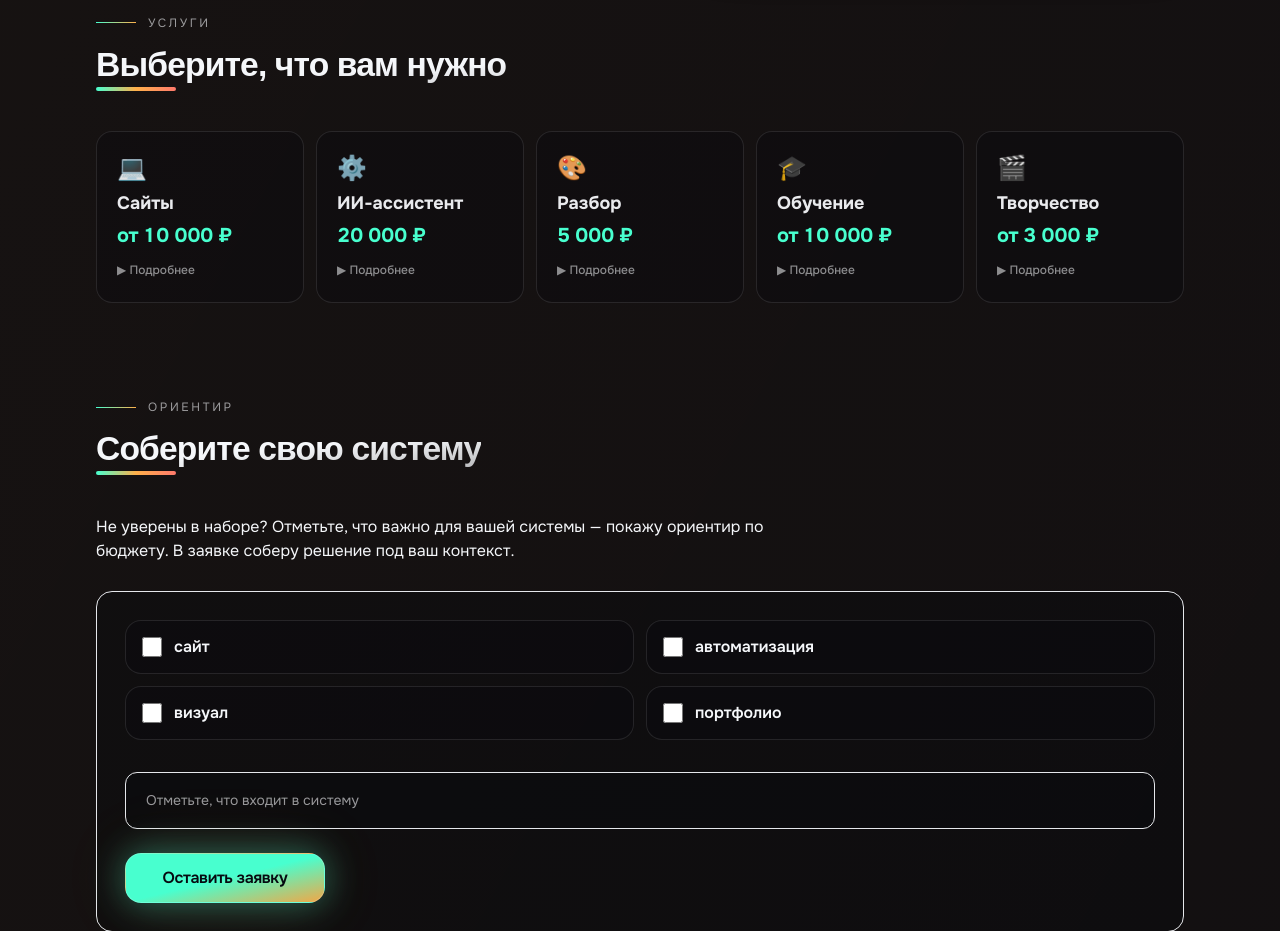
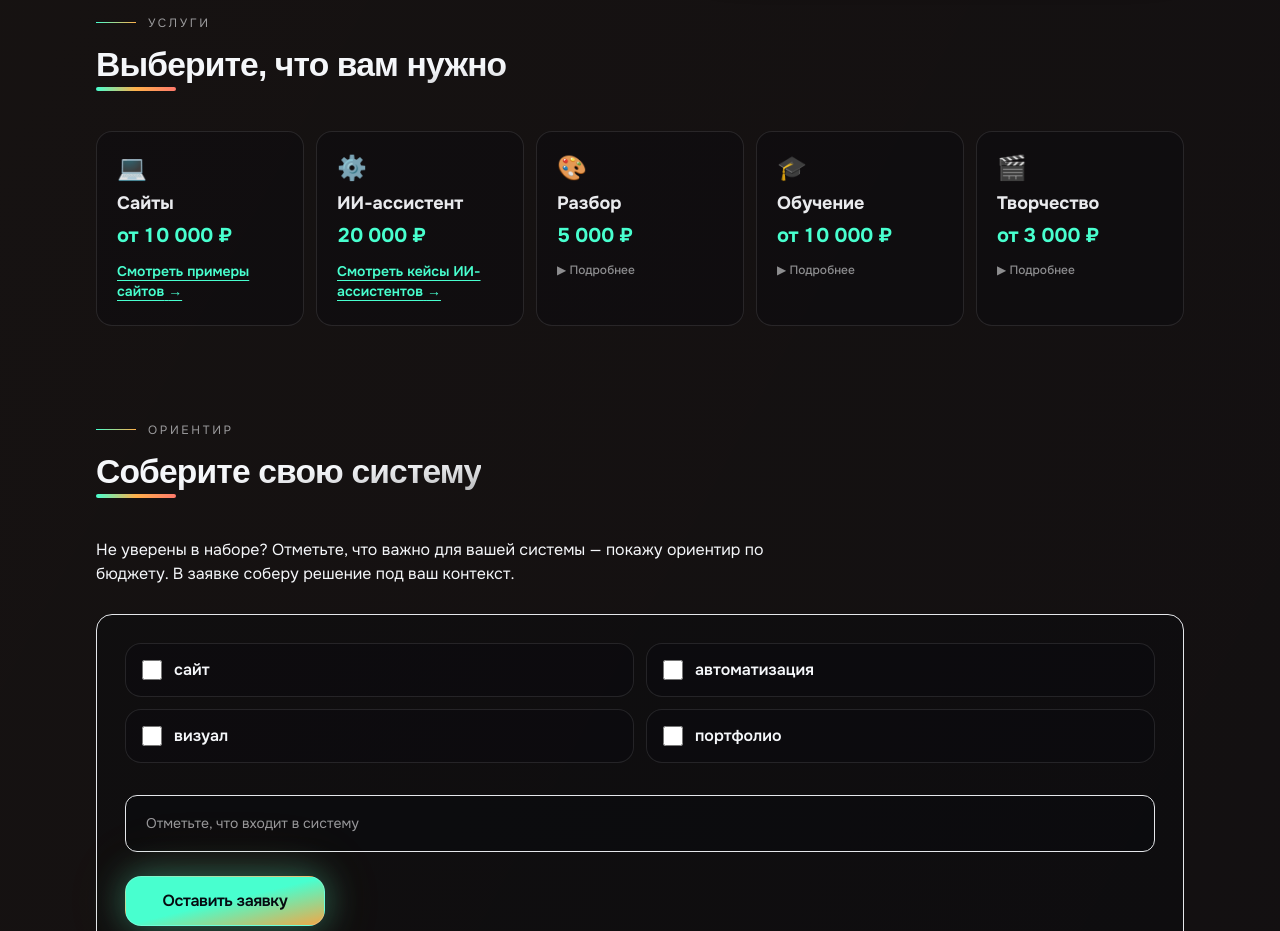
Before and after one commit to snegurkanastena-ux/neiroera-site, a Next.js app: page / in a window 1280 px wide. Shown: the part 920-1851 px from the top of the page. Built offline with nearby package versions, Linux system fonts and the light colour scheme; a web font is replaced by a local one.

Commit message:
Use direct portfolio links in service cards

```diff
--- a/src/components/ServiceOfferGrid.tsx
+++ b/src/components/ServiceOfferGrid.tsx
@@ -1,9 +1,8 @@
 "use client";
 
 import { AnimatePresence, motion, useReducedMotion } from "framer-motion";
-import { useRef, useState } from "react";
+import { useState } from "react";
 import { useI18n } from "../providers/SiteProviders";
-import { Button } from "./ui/Button";
 
 const portfolioUrl = "https://www.xn----8sb1aregjk5f.xn--p1ai/portfolio";
 const portfolioLabels = {
@@ -19,51 +18,59 @@ export function ServiceOfferGrid() {
   const { messages, lang } = useI18n();
   const { cards, expand, collapse } = messages.serviceOffers;
   const [openId, setOpenId] = useState<string | null>(null);
-  const [portfolioId, setPortfolioId] = useState<keyof typeof portfolioLabels | null>(null);
-  const dialog = useRef<HTMLDialogElement>(null);
   const reduceMotion = useReducedMotion();
   const openCard = openId ? cards.find((c) => c.id === openId) : undefined;
-  const portfolioCard = cards.find((card) => card.id === portfolioId);
 
   return (
     <div className="grid grid-cols-1 gap-3 sm:grid-cols-2 lg:grid-cols-3 xl:grid-cols-5">
       {cards.map((card) => {
         const isOpen = openId === card.id;
-        const opensDialog = isPortfolioService(card.id);
+        const cardContent = (
+          <>
+            <span className="text-2xl leading-none" aria-hidden>{card.emoji}</span>
+            <span className="mt-3 min-w-0 max-w-full break-words text-lg font-bold leading-tight">{card.title}</span>
+            <span className="mt-2 min-w-0 max-w-full break-words text-lg font-bold tabular-nums tracking-tight text-accent sm:text-xl">
+              {card.priceLine}
+            </span>
+          </>
+        );
+        const cardClass = `ne-card-hover-sm flex h-full w-full max-w-full flex-col items-start overflow-hidden px-4 py-5 text-left focus:outline-none focus-visible:ring-2 focus-visible:ring-accent/45 sm:min-h-[140px] sm:px-5 sm:py-6 ${
+          isOpen ? "border-accent/50 bg-accent/[0.08] text-text" : "text-text/95"
+        }`;
+        const innerClass = "ne-card-hover__inner flex h-full w-full min-w-0 max-w-full flex-col items-start text-left";
+
         return (
           <div key={card.id} className="min-w-0">
-            <motion.button
-              type="button"
-              aria-haspopup={opensDialog ? "dialog" : undefined}
-              aria-expanded={opensDialog ? undefined : isOpen}
-              aria-controls={opensDialog ? "service-portfolio-dialog" : isOpen ? `service-offer-panel-${card.id}` : undefined}
-              onClick={() => {
-                if (isPortfolioService(card.id)) {
-                  setPortfolioId(card.id);
-                  dialog.current?.showModal();
-                } else {
-                  setOpenId((prev) => (prev === card.id ? null : card.id));
-                }
-              }}
-              whileTap={reduceMotion ? undefined : { scale: 0.985 }}
-              transition={{ type: "spring", stiffness: 480, damping: 28 }}
-              className={`ne-card-hover-sm flex w-full max-w-full flex-col items-start overflow-hidden px-4 py-5 text-left focus:outline-none focus-visible:ring-2 focus-visible:ring-accent/45 sm:min-h-[140px] sm:px-5 sm:py-6 ${
-                isOpen ? "border-accent/50 bg-accent/[0.08] text-text" : "text-text/95"
-              }`}
-            >
-              <span className="ne-card-hover__inner flex w-full min-w-0 max-w-full flex-col items-start text-left">
-                <span className="text-2xl leading-none" aria-hidden>
-                  {card.emoji}
+            {isPortfolioService(card.id) ? (
+              <a
+                className={cardClass}
+                href={`${portfolioUrl}?utm_source=neiroera&utm_medium=referral&utm_campaign=services&utm_content=${card.id}`}
+              >
+                <span className={innerClass}>
+                  {cardContent}
+                  <span className="mt-auto pt-3 text-sm font-semibold leading-snug text-accent underline underline-offset-4">
+                    {portfolioLabels[card.id][lang]} <span aria-hidden>→</span>
+                  </span>
                 </span>
-                <span className="mt-3 min-w-0 max-w-full break-words text-lg font-bold leading-tight">{card.title}</span>
-                <span className="mt-2 min-w-0 max-w-full break-words text-lg font-bold tabular-nums tracking-tight text-accent sm:text-xl">
-                  {card.priceLine}
+              </a>
+            ) : (
+              <motion.button
+                type="button"
+                aria-expanded={isOpen}
+                aria-controls={isOpen ? `service-offer-panel-${card.id}` : undefined}
+                onClick={() => setOpenId((prev) => (prev === card.id ? null : card.id))}
+                whileTap={reduceMotion ? undefined : { scale: 0.985 }}
+                transition={{ type: "spring", stiffness: 480, damping: 28 }}
+                className={cardClass}
+              >
+                <span className={innerClass}>
+                  {cardContent}
+                  <span className="mt-3 text-xs font-medium text-text/55">
+                    {isOpen ? "▼" : "▶"} {isOpen ? collapse : expand}
+                  </span>
                 </span>
-                <span className="mt-3 text-xs font-medium text-text/55">
-                  {isOpen ? "▼" : "▶"} {isOpen ? collapse : expand}
-                </span>
-              </span>
-            </motion.button>
+              </motion.button>
+            )}
           </div>
         );
       })}
@@ -119,44 +126,6 @@ export function ServiceOfferGrid() {
           </motion.div>
         ) : null}
       </AnimatePresence>
-
-      <dialog
-        ref={dialog}
-        id="service-portfolio-dialog"
-        aria-labelledby="service-portfolio-title"
-        onClose={() => setPortfolioId(null)}
-        className="m-auto max-h-[calc(100dvh-2rem)] w-[calc(100%-2rem)] max-w-md overflow-y-auto rounded-lg border border-accent/35 bg-bg p-5 text-text shadow-xl backdrop:bg-black/70 sm:p-6"
-      >
-        <button
-          type="button"
-          aria-label={lang === "ru" ? "Закрыть" : "Close"}
-          onClick={() => dialog.current?.close()}
-          className="absolute right-2 top-2 grid h-10 w-10 place-items-center rounded text-2xl leading-none hover:bg-accent/10 focus-visible:ring-2 focus-visible:ring-accent"
-        >
-          <span aria-hidden>×</span>
-        </button>
-        {portfolioCard && portfolioId ? (
-          <>
-            <h2 id="service-portfolio-title" className="pr-10 text-xl font-bold">{portfolioCard.title}</h2>
-            <ul className="my-4 divide-y divide-border/15 border-y border-border/15">
-              {portfolioCard.details.map((row) => (
-                <li key={row.name} className="flex flex-wrap items-baseline justify-between gap-x-3 gap-y-1 py-3">
-                  <span>{row.name}</span>
-                  <span className="font-bold text-accent">{row.price}</span>
-                </li>
-              ))}
-            </ul>
-            <Button
-              href={`${portfolioUrl}?utm_source=neiroera&utm_medium=referral&utm_campaign=services&utm_content=${portfolioId}`}
-              target="_blank"
-              className="w-full text-center"
-            >
-              {portfolioLabels[portfolioId][lang]} <span aria-hidden>↗</span>
-            </Button>
-            <p className="mt-3 text-sm text-text/70">про-сайты.рф</p>
-          </>
-        ) : null}
-      </dialog>
     </div>
   );
 }
```
